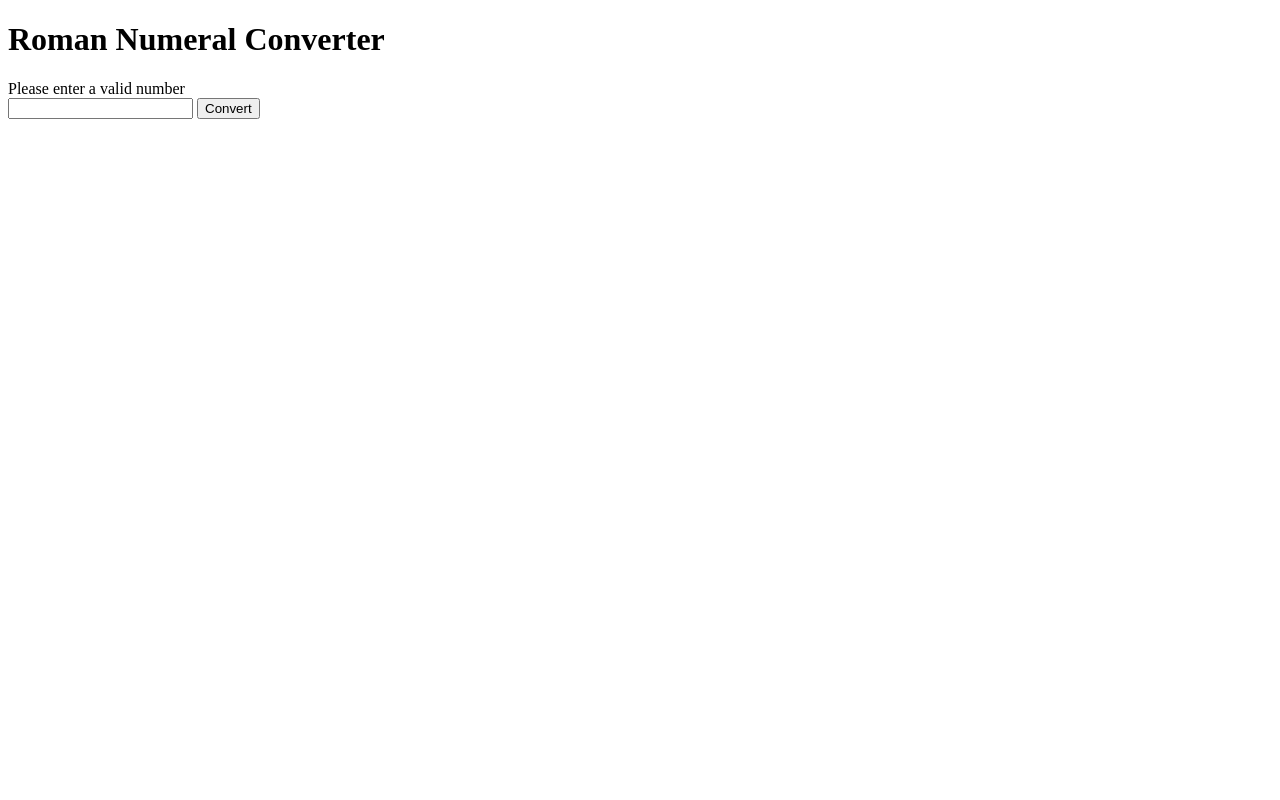
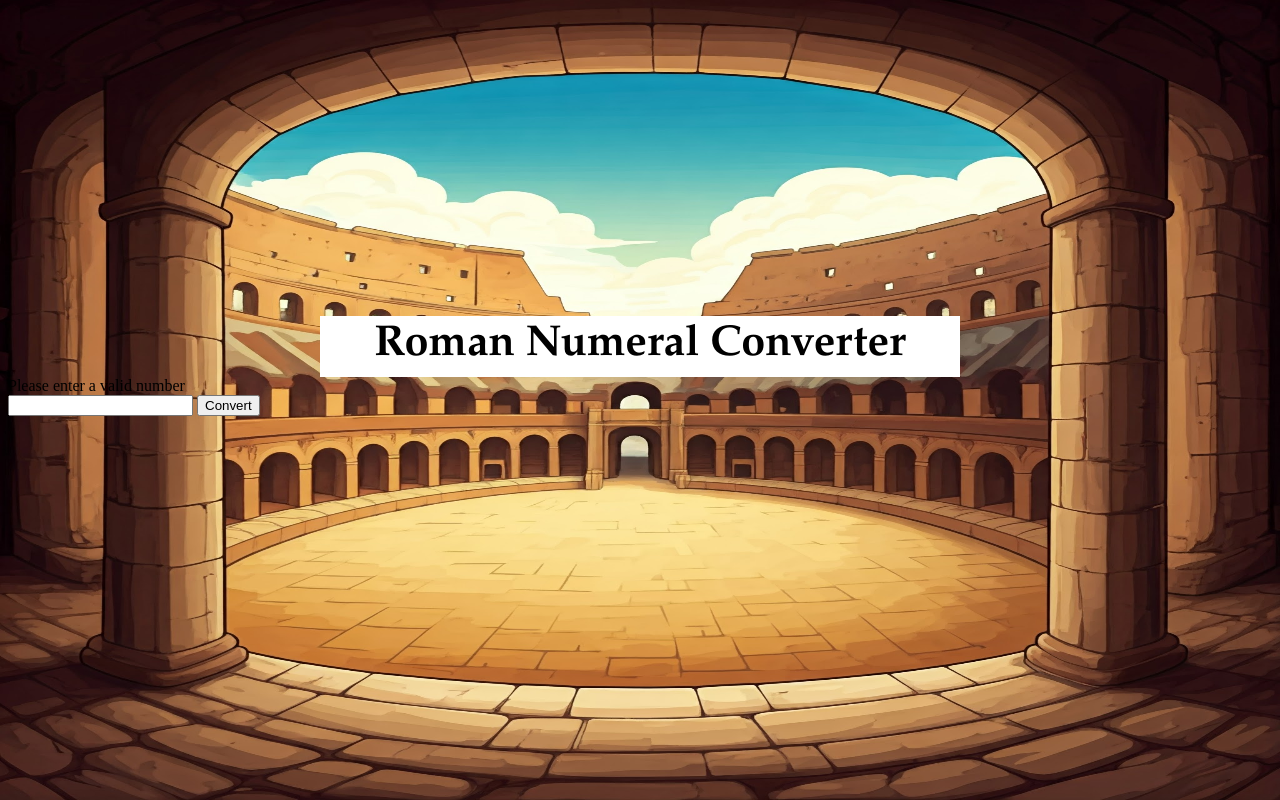
Before and after one commit to bruno-m-c/Roman-Numeral-Converter, a plain HTML site: page index.html in a window 1280 px wide. Drawn offline with Linux system fonts and the light colour scheme.

Commit message:
Added background image, and started to style h1

```diff
--- a/styles.css
+++ b/styles.css
@@ -1,7 +1,21 @@
 html {
     scroll-behavior: smooth;
   }
+body {
+    background: url("Background.jpg") no-repeat fixed center;
+    background-size: 100% 100%; /*cover: keeps the aspect ratio of the image and may crop it, but fills the screen.*/
+}
 
+h1 {
+    margin: 25% auto auto;
+    padding: 0.1em;
+    background: white;
+    font-family: 'Garamond', serif;
+    font-size: 2.7em;
+    text-align: center;
+    width: 50%;
+
+}
 
 /*iPads, Tablets*/
 @media (min-width: 481px) and (max-width: 768px) {
```
